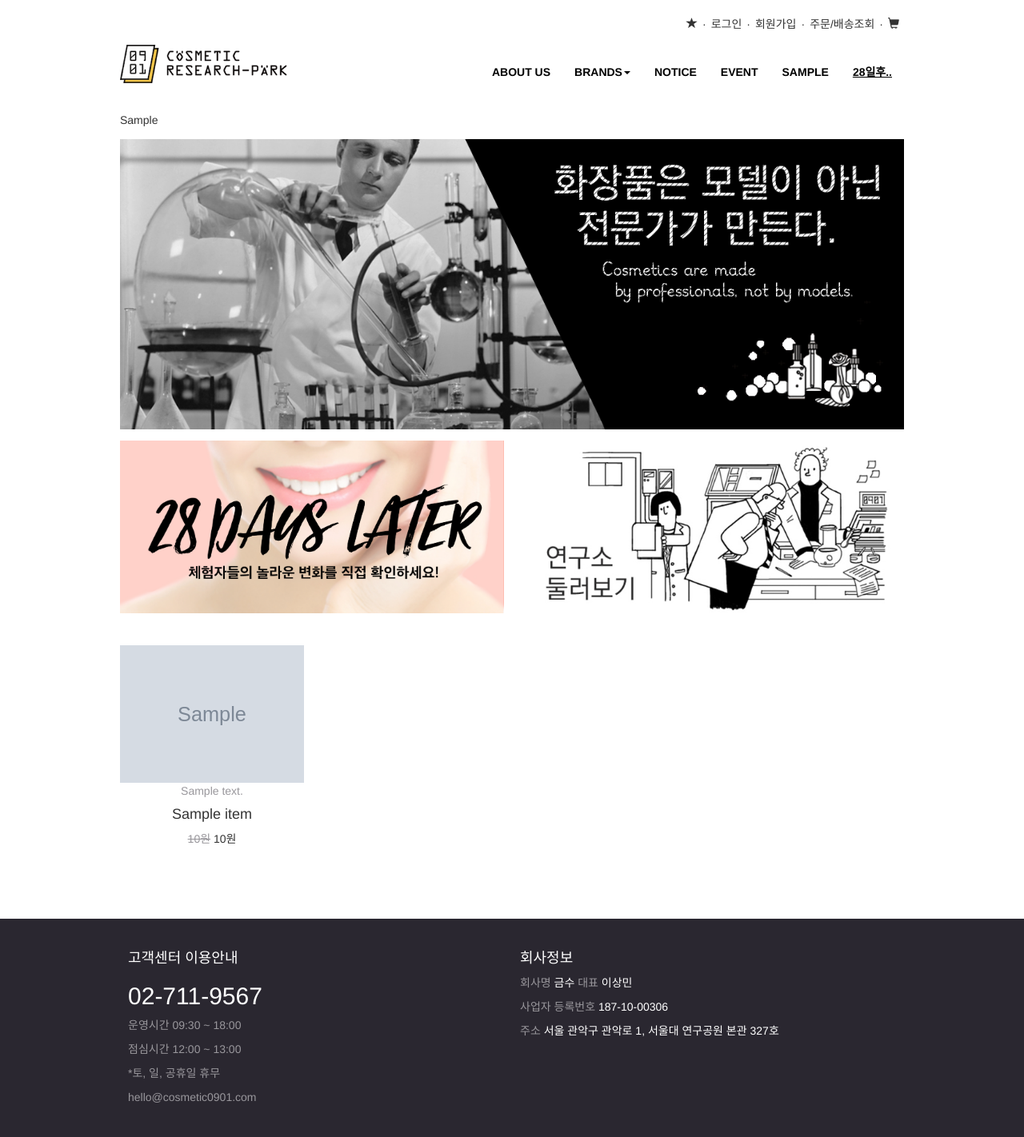
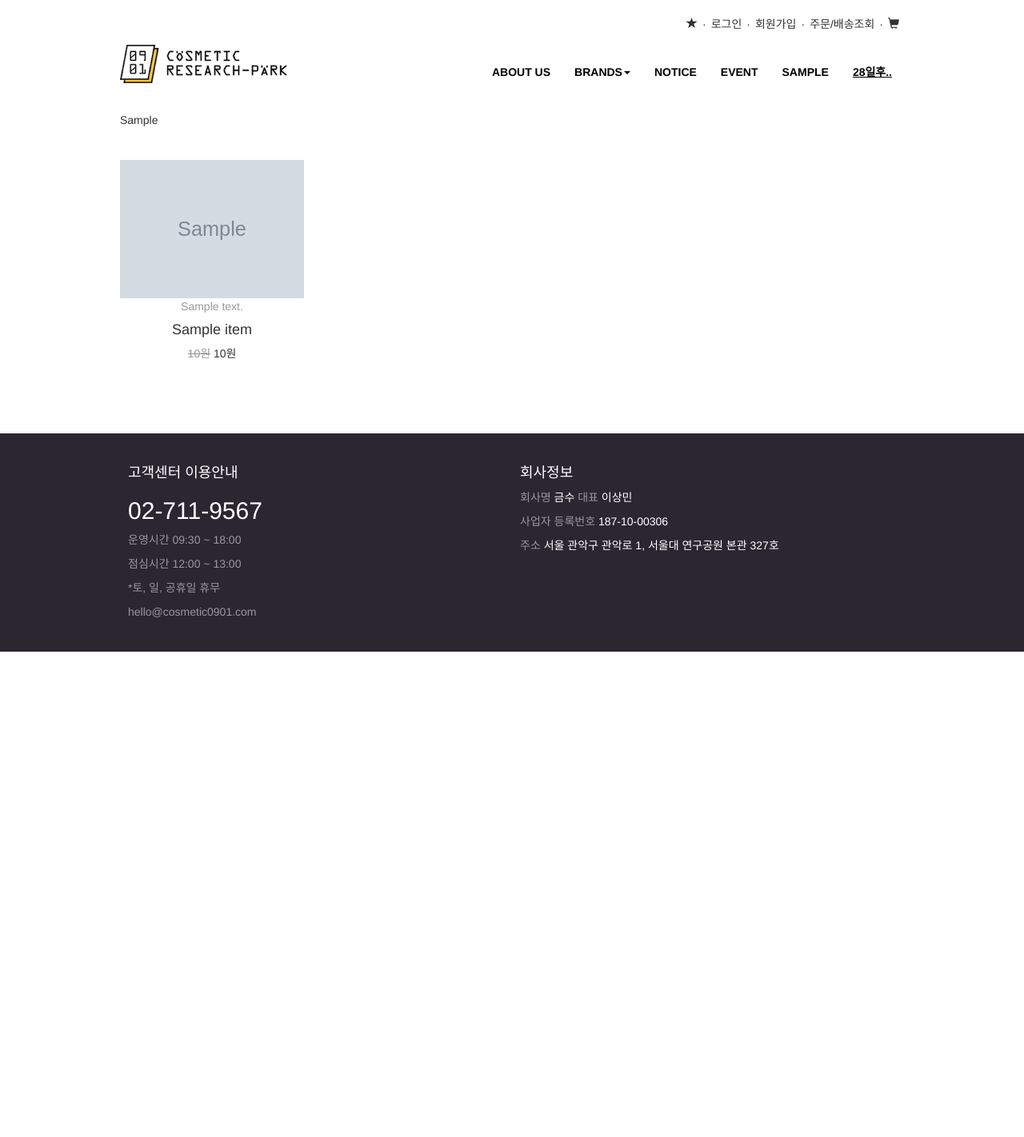
Before and after one commit to LEESM/beaucrux, a Django app: template shopping/templates/item/index.html in a window 1280 px wide. Shown: the whole page at 80% size. After the commit the page ends 815 px from the top, so only its background shows below. Run offline with Django 3.2, Linux system fonts and the light colour scheme; the template is opened without the code that fills it: most values are stand-ins (such as "Sample title", 1, 10 or a date in 2020); grey boxes marked "Sample" are stand-in pictures; some libraries are stand-ins or nearby versions; some web fonts are replaced.

Commit message:
head deleted

```diff
--- a/shopping/templates/item/index.html
+++ b/shopping/templates/item/index.html
@@ -4,20 +4,7 @@
 
 {% block content %}
 <div class="container">
-
-
-{{ head1|safe }}
-	<div class="row">
-		<div class="col-xs-12 main_banner">
-			<a href="{% url 'aboutus' %}"><img class="main_img" src="{% static 'img/main_banner_1.jpeg' %}"/></a>
-		</div>
-		<div class="col-xs-12 col-md-6 main_banner">
-			<a href="/item/detail/?item_id=YLA_001"><img class="main_img" src="{% static 'img/main_banner_2.jpeg' %}"/></a>
-		</div>
-		<div class="col-xs-12 col-md-6 main_banner">
-			<a href="{% url 'board_list' %}?board_name=Notice"><img class="main_img" src="{% static 'img/main_banner_3.jpeg' %}"/></a>
-		</div>
-	</div>
+	{{ head1|safe }}
 </div>
 <div class="container" id="main_box" style="display:none;">
 	<img class="main_img" src="{% static 'img/main1.jpg' %}"/>
```
